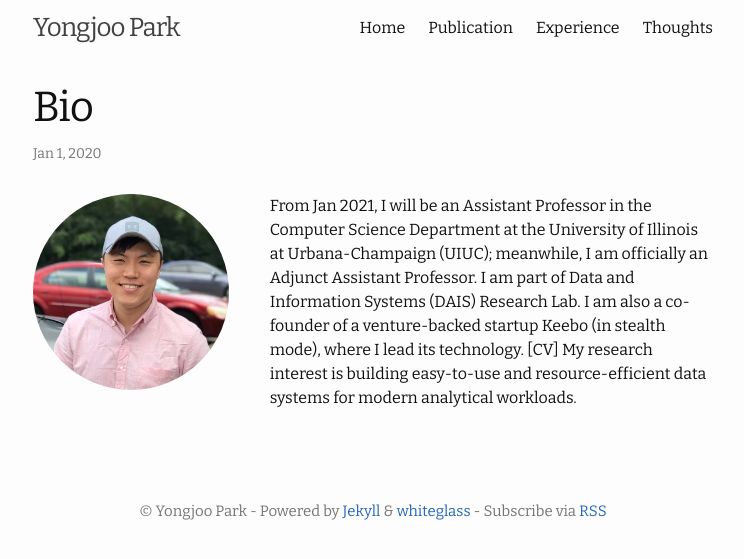
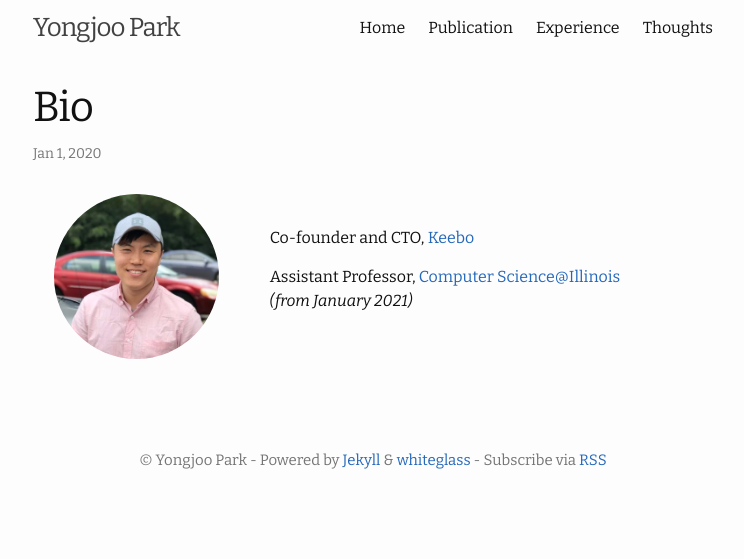
Before and after one commit to pyongjoo/pyongjoo.github.io, a Jekyll site: the page built from _posts/2020-01-01-bio.md, in a window 1280 px wide. Shown: the top 559 px of the page, without its empty margins (267-1011 px from the left). Built offline with Jekyll 4.4.1, drawn with Linux system fonts in a browser that asks for light colours.

Commit message:
shortened bio

```diff
--- a/_posts/2020-01-01-bio.md
+++ b/_posts/2020-01-01-bio.md
@@ -5,13 +5,18 @@ title_skip: true
 ---
 
 <div class="row">
-    <div class="col-md-4 hidden-xs hidden-sm">
-      <img src="/resources/yongjoo_ithaca_2019.jpg" width="95%" class="profile-image" />
-    </div>
-
-    <div class="col-md-8">
-        From Jan 2021, I will be an Assistant Professor in the Computer Science Department at the University of Illinois at Urbana-Champaign (UIUC); meanwhile, I am officially an Adjunct Assistant Professor. I am part of Data and Information Systems (DAIS) Research Lab. I am also a co-founder of a venture-backed startup Keebo (in stealth mode), where I lead its technology. [CV]
-
-	    My research interest is building easy-to-use and resource-efficient data systems for modern analytical workloads.
+    <div class="col-md-4 hidden-xs hidden-sm vcenter">
+      <img src="/resources/yongjoo_ithaca_2019.jpg" width="80%" class="profile-image center-block" />
+    </div><!--
+ --><div class="col-md-8 vcenter profile-block">
+        <p>
+        Co-founder and CTO,
+        <a href="https://keebo.ai">Keebo</a>
+        </p>
+        <p>
+        Assistant Professor,
+        <a href="https://cs.illinois.edu/">Computer Science@Illinois</a>
+        <br><i>(from January 2021)</i>
+        </p>
     </div>
 </div>
--- a/assets/main.scss
+++ b/assets/main.scss
@@ -47,8 +47,18 @@ $on-laptop:        800px;
 // my custom
 .profile-image {
 	border-radius: 50%;
+    // border:10px solid red;
 }
 
+.profile-block {
+    font-size: 16px;
+}
+
+.vcenter {
+    display: inline-block;
+    vertical-align: middle;
+    float: none;
+}
 
 
 // Import partials from the `whiteglass` theme.
```
Also changed, not shown: _layouts/home.html (+5 -2 lines).
